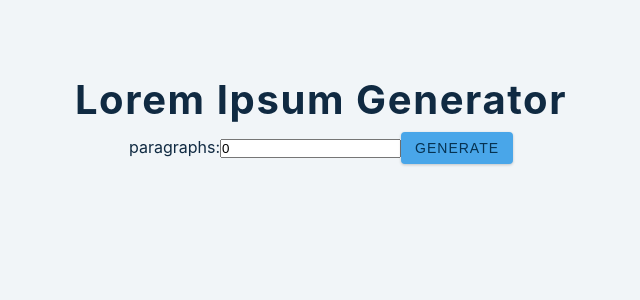
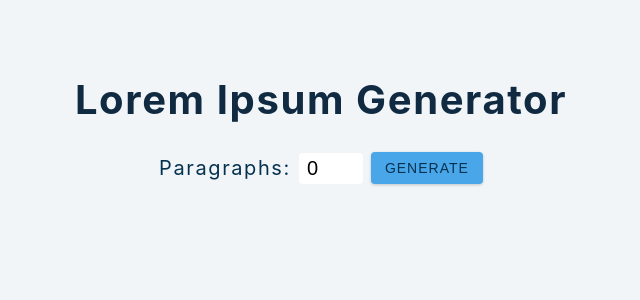
Before and after one commit to SherifAckles/lorem-ipsum-generator, a React (Vite) app: page / in a window 1280 px wide. Shown: the top 300 px of the page, without its empty margins (319-959 px from the left). Built offline with nearby package versions, Linux system fonts and the light colour scheme.

Commit message:
created form styles

```diff
--- a/src/index.css
+++ b/src/index.css
@@ -168,3 +168,40 @@ main {
   display: grid;
   place-items: center;
 }
+
+/*
+===============
+Lorem Ipsum
+===============
+*/
+h3 {
+  text-transform: uppercase;
+  color: var(--clr-primary-1);
+}
+.lorem-form {
+  text-transform: capitalize;
+  letter-spacing: var(--spacing);
+  margin-top: 2rem;
+  margin-bottom: 4rem;
+  display: flex;
+  justify-content: center;
+  align-items: center;
+}
+label {
+  font-size: 1.25rem;
+  color: var(--clr-primary-1);
+}
+input {
+  padding: 0.25rem 0.5rem;
+  width: 4rem;
+  border-radius: var(--radius);
+  border: none;
+  margin: 0 0.5rem;
+  font-size: 1.25rem;
+}
+button {
+  background: var(--clr-primary-10);
+}
+.result {
+  margin-bottom: 2rem;
+}
```
